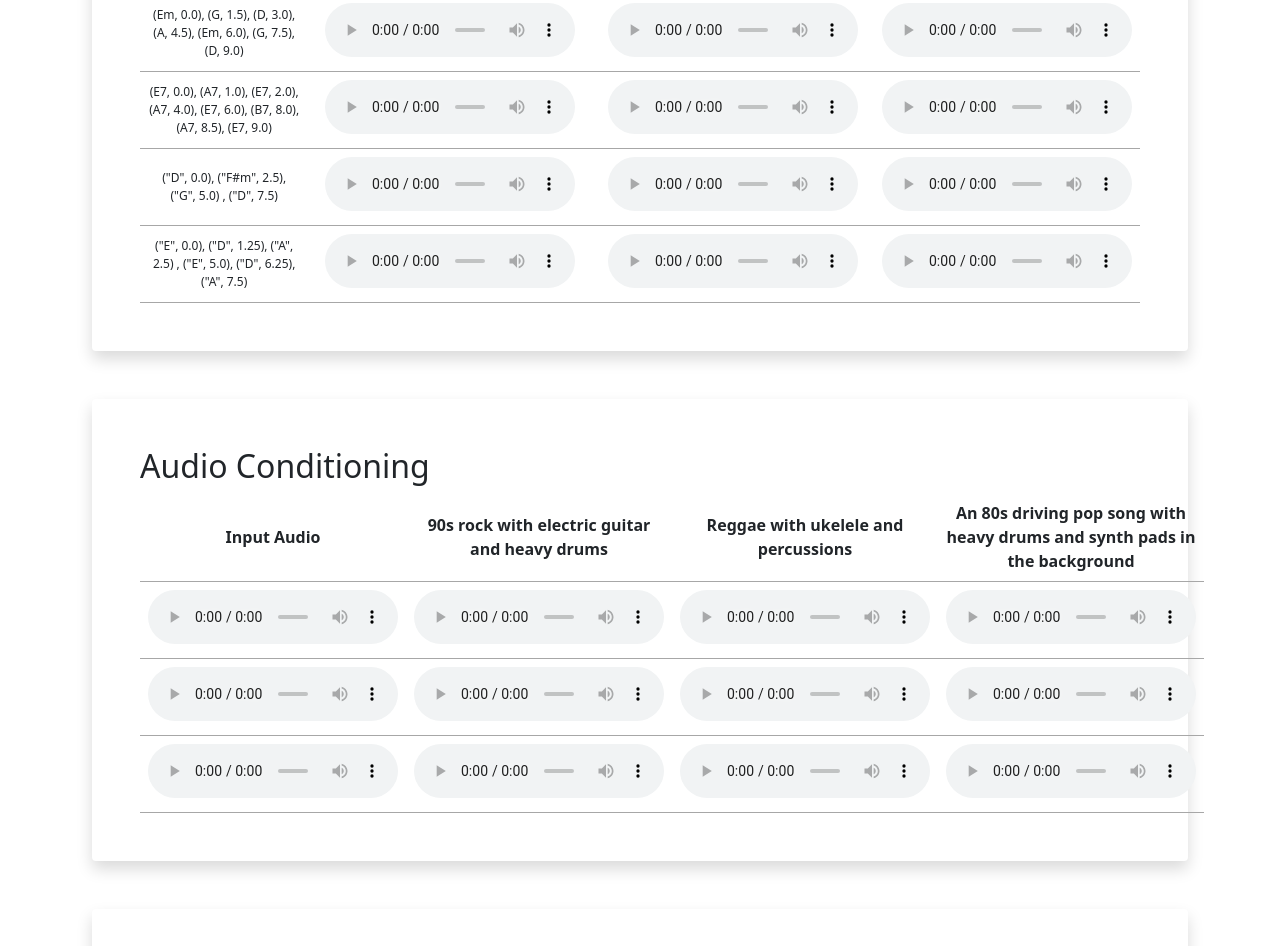
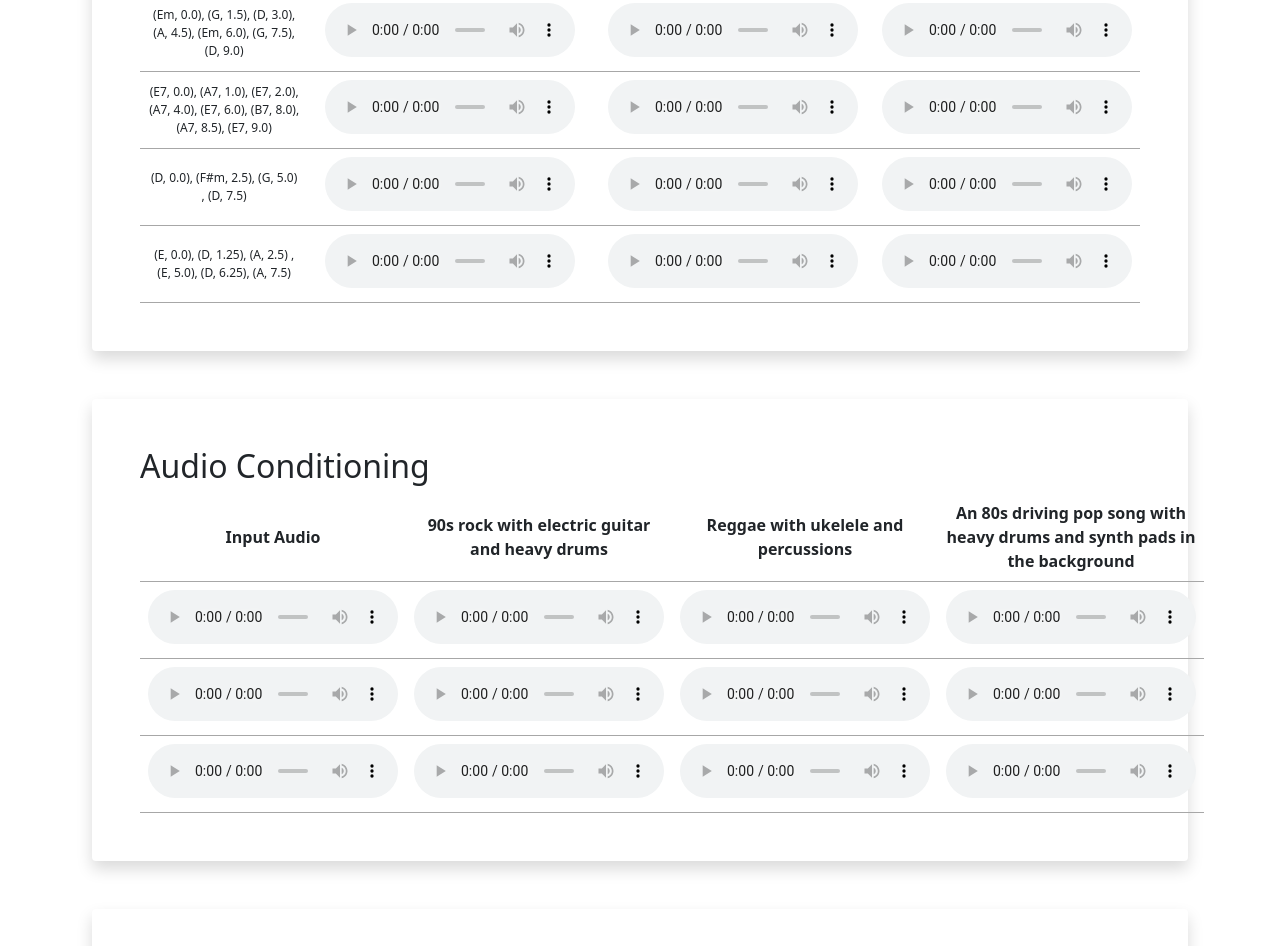
Before and after one commit to A-no-ny-mous/ISMIR-24-Jasco, a plain HTML site: page index.html in a window 1280 px wide. Shown: the part 2779-3725 px from the top of the page. Drawn offline with Linux system fonts and the light colour scheme.

Commit message:
updated index

```diff
--- a/index.html
+++ b/index.html
@@ -525,7 +525,7 @@
         </tr>
 
         <tr>
-            <td style="font-size: 12px;">("D", 0.0), ("F#m", 2.5), ("G", 5.0) , ("D", 7.5)</td> <!-- Inline CSS to change font size -->
+            <td style="font-size: 12px;">(D, 0.0), (F#m, 2.5), (G, 5.0) , (D, 7.5)</td> <!-- Inline CSS to change font size -->
 
             <!-- <td><>
                 ("D", 0.0), ("F#m", 2.5), ("G", 5.0) , ("D", 7.5)
@@ -551,7 +551,7 @@
         </tr>
 
         <tr>
-            <td style="font-size: 12px;">("E", 0.0), ("D", 1.25), ("A", 2.5) , ("E", 5.0), ("D", 6.25), ("A", 7.5)</td> <!-- Inline CSS to change font size -->
+            <td style="font-size: 12px;">(E, 0.0), (D, 1.25), (A, 2.5) , (E, 5.0), (D, 6.25), (A, 7.5)</td> <!-- Inline CSS to change font size -->
 
             <!-- <td><>
                 ("E", 0.0), ("D", 1.25), ("A", 2.5) , ("E", 5.0), ("D", 6.25), ("A", 7.5)
```
